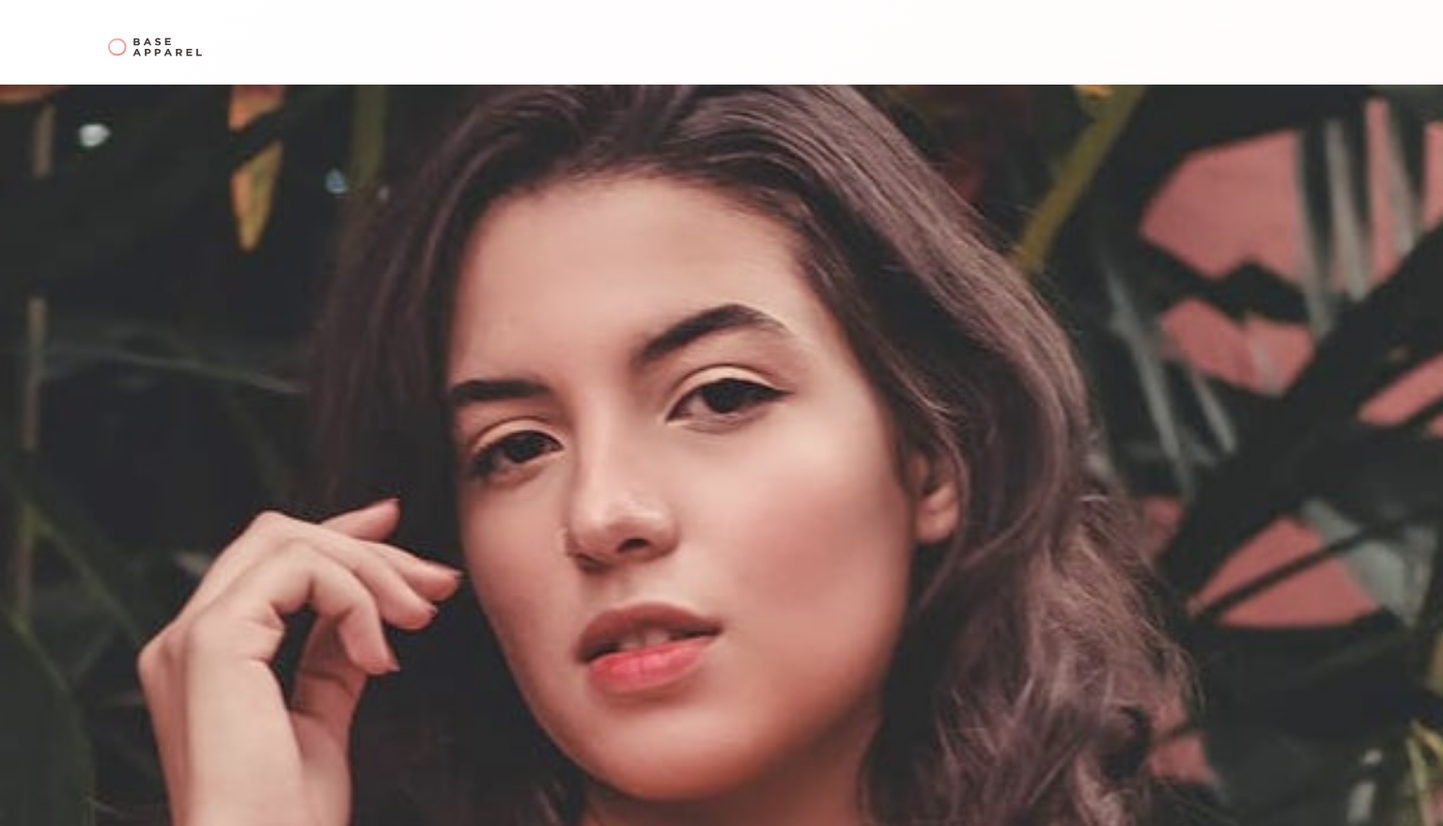
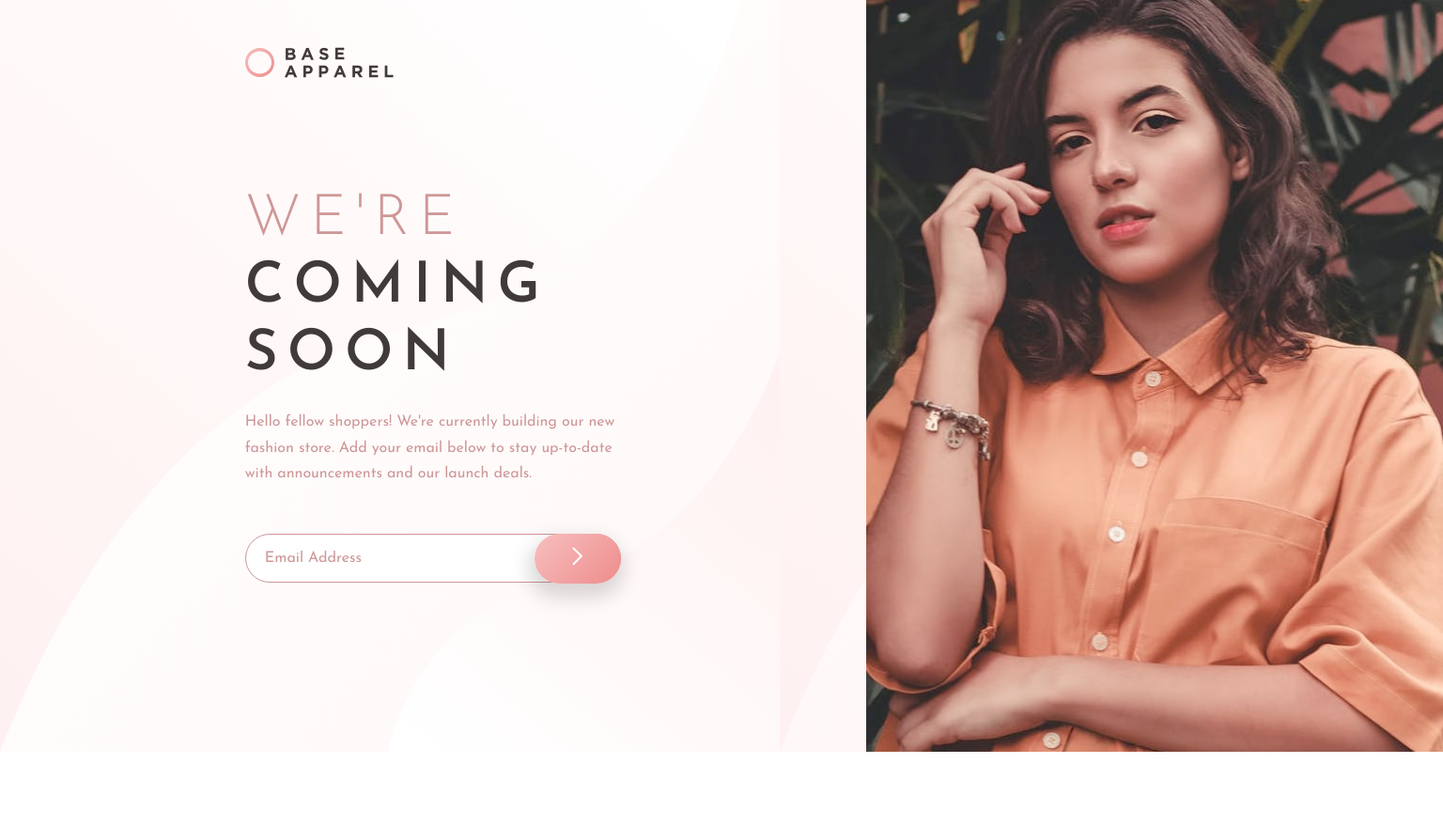
Before and after one commit to robinjmm/base-apparel-coming-soon-page, a website: page index.html in a window 1536 px wide. Shown: the top 879 px of the page at 94% size. After the commit the page ends 800 px from the top, so only its background shows below. Drawn offline with nearby package versions, Linux system fonts and the light colour scheme; files that its build step writes are made by us from their sources.

Commit message:
Add styles for large screens

```diff
--- a/index.html
+++ b/index.html
@@ -21,12 +21,14 @@
         <img class="logo" src="./images/logo.svg" alt="Base Apparel Logo">
     </div>
 
+    <div class="flex">
         <picture class="hero">
             <source media="(min-width: 1440px)" srcset="./images/hero-desktop.jpg">
             <img class="hero__img" src="./images/hero-mobile.jpg" alt="A woman in a pink blouse">
         </picture>
 
         <main class="main container">
+            <div class="content">
                 <h1 class="heading"><span class="heading__light">We're</span> coming soon</h1>
 
                 <p>Hello fellow shoppers! We're currently building our new fashion store.
@@ -38,7 +40,9 @@
                     <button class="button"></button>
                     <p class="form__alert">Please provide a valid email</p>
                 </form>
+            </div>
         </main>
+    </div>
 
     <script src="./js/index.js"></script>
 </body>
--- a/js/index.js
+++ b/js/index.js
@@ -6,11 +6,13 @@ const alertIcon = document.querySelector(".form__icon");
 function toggleAlert() {
     alertText.classList.add("visible");
     alertIcon.classList.add("visible");
+    input.classList.add("border-error");
 }
 
 function removeAlert() {
     alertText.classList.remove("visible");
     alertIcon.classList.remove("visible");
+    input.classList.remove("border-error");
 }
 
 function emptyInput() {
--- a/scss/layout/_layout.scss
+++ b/scss/layout/_layout.scss
@@ -15,9 +15,10 @@ body {
     margin: 0 auto;
 }
 
-.main {
+.content {
     max-width: rem(350px);
     text-align: center;
+    margin: 0 auto;
 }
 
 .hero {
--- /dev/null
+++ b/scss/layout/_media-queries.scss
@@ -0,0 +1,67 @@
+@use '../base/variables' as *;
+
+@media (min-width: 768px) {
+    .logo {
+        width: unset;
+        height: unset;
+    }
+}
+
+@media (min-width: 1440px) {
+    body {
+        width: 100vw;
+        height: 100vh;
+        padding: 0;
+    }
+
+    .logo {
+        position: absolute;
+        left: 17%;
+        top: rem(50px);
+    }
+
+    .hero {
+        width: 40%;
+        margin: 0;
+        height: 100vh;
+    }
+
+    .hero__img {
+        height: 100vh;
+        object-fit: cover;
+    }
+
+    .flex {
+        display: flex;
+        flex-direction: row-reverse;
+    }
+
+    .container {
+        margin: 0;
+        width: 100%;
+    }
+
+    .main {
+        background-image: url("../../images/bg-pattern-desktop.svg");
+        width: 60%;
+        margin: 0;
+        display: flex;
+        flex-direction: column;
+        justify-content: center;
+        align-items: center;
+    }
+
+    .content {
+        text-align: left;
+        padding-top: rem(50px);
+        max-width: rem(400px);
+    }
+
+    .heading {
+        font-size: rem(60px);
+    }
+
+    .button {
+        padding: rem(14px) rem(40px);
+    }
+}
--- a/scss/styles.scss
+++ b/scss/styles.scss
@@ -10,4 +10,6 @@
 
 @use 'layout/layout';
 
+@use 'layout/media-queries';
+
 @use 'base/utitlites';
```
Lines whose indentation alone changed are shown as unchanged.
